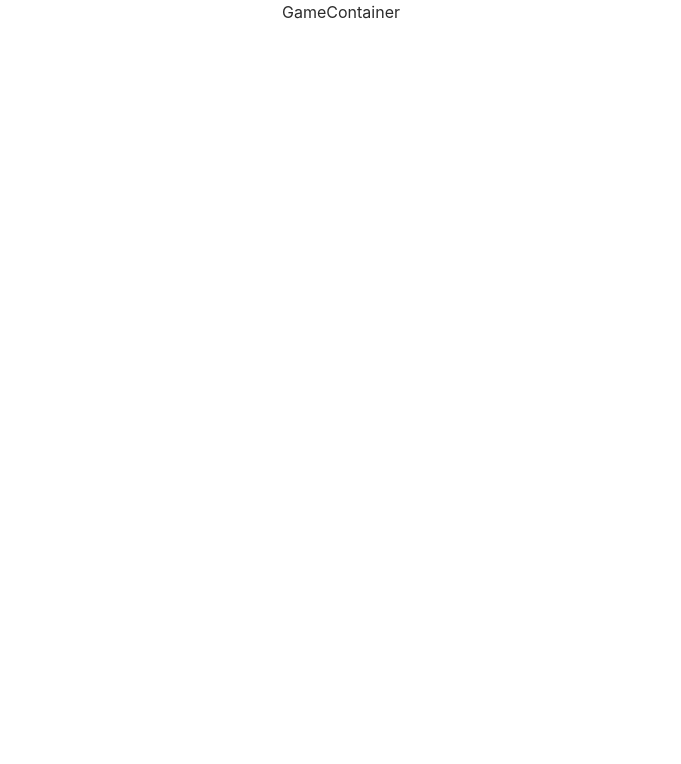
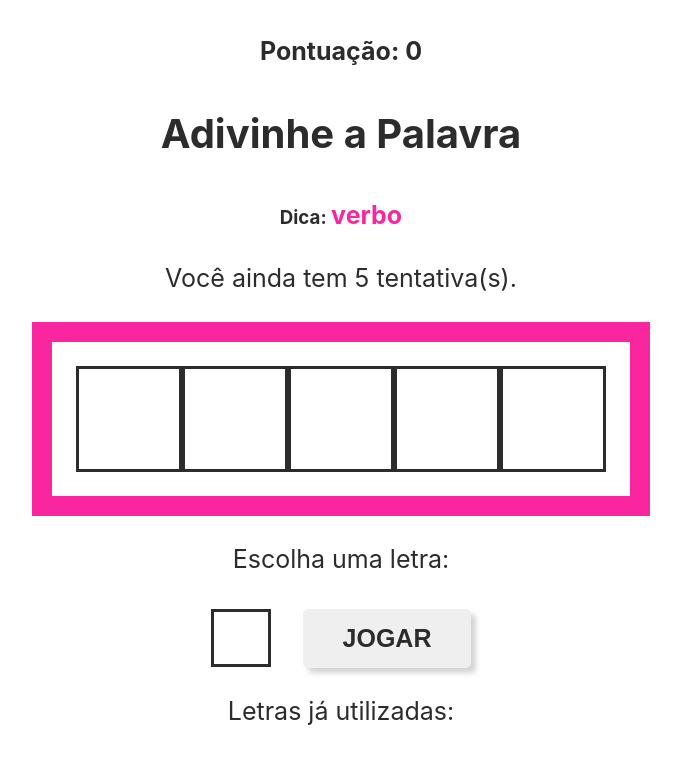
Before and after one commit to vitoria-almeida/verbalizando, a React (Vite) app in the folder react/: page / in a window 1280 px wide. Both pictures are taken after a click on the button "JOGAR". Shown: the top 764 px of the page, without its empty margins (299-980 px from the left). Built offline with nearby package versions, Linux system fonts and the light colour scheme.

Commit message:
Adiciona lógica de inserção de letras
Adiciona lógica que insere as letras que foram adivinhadas corretamente ou não na tela, assim como alguns ajustes de CSS

```diff
--- a/react/src/App.jsx
+++ b/react/src/App.jsx
@@ -11,21 +11,68 @@ function App() {
   const stages = [
     {id: 1, stage: "start"},
     {id: 2, stage: "game"},
-    {id: 3, stage: "gameover"},
+    {id: 3, stage: "gameover"}
   ]
 
   const [gameStage, setGameStage] = useState(stages[0].stage)
   const [words] = useState(wordsList)
+  const [pickedWord, setPickedWord] = useState('')
+  const [pickedCategory, setPickedCategory] = useState('')
+  const [letters, setLetters] = useState([])
+  const [guessedLetters, setGuessedLetters] = useState([])
+  const [wrongLetters, setWrongLetters] = useState([])
+  const [chances, setChances] = useState(5)
+  const [score, setScore] = useState(0)
+
+  function randomCategoryAndWord() {
+    const categories = Object.keys(words)
+    const category = categories[Math.floor(Math.random() * Object.keys(categories).length)]
+    const word = words[category][Math.floor(Math.random() * words[category].length)]
+    return {category, word}
+  }
 
   const startGame = () => {
+    const {category, word} = randomCategoryAndWord()
+
+    //transforming a word in an array of letters
+    let wordsLetters = word.split('')
+    wordsLetters = wordsLetters.map((letter) => letter.toLowerCase())
+
+    //setting states with variables created above
+    setPickedCategory(category)
+    setPickedWord(word)
+    setLetters(wordsLetters)
+
     setGameStage(stages[1].stage)
   }
 
+  const verifyLetter = (letter) => {
+    const defaultLetter = letter.toLowerCase()
+
+    if(guessedLetters.includes(defaultLetter) || wrongLetters.includes(defaultLetter)) {
+      return
+    }
+
+    if(letters.includes(defaultLetter)) {
+      setGuessedLetters((actualGuessedLetters) => [
+        ...actualGuessedLetters, defaultLetter
+      ])
+    } else {
+      setWrongLetters((actualWrongLetters) => [
+        ...actualWrongLetters, defaultLetter
+      ])
+    }
+  }
+
+  const retry = () => {
+    setGameStage(stages[0].stage)
+  }
+
   return (
-    <div className={styles.div}>
+    <div className={styles.divApp}>
       {gameStage === 'start' && <StartContainer startGame={startGame}/>}
-      {gameStage === 'game' && <GameContainer/>}
-      {gameStage === 'gameover' && <GameoverContainer/>}
+      {gameStage === 'game' && <GameContainer verifyLetter={verifyLetter} pickedWord={pickedWord} pickedCategory={pickedCategory} letters={letters} guessedLetters={guessedLetters} wrongLetters={wrongLetters} chances={chances} score={score}/>}
+      {gameStage === 'gameover' && <GameoverContainer retry={retry}/>}
     </div>
   )
 }
--- a/react/src/App.module.css
+++ b/react/src/App.module.css
@@ -1,4 +1,4 @@
-div {
+.divApp {
     display: flex;
     flex-direction: column;
     align-items: center;
@@ -7,7 +7,7 @@ div {
 }
 
 @media screen and (max-width: 765px) {
-    div {
+    .divApp {
         justify-content: center;
     }
 }
--- /dev/null
+++ b/react/src/components/Button.jsx
@@ -0,0 +1,10 @@
+/* eslint-disable react/prop-types */
+import styles from './css/Button.module.css'
+
+const Button = ({ handleOnClick, text }) => {
+  return (
+    <button className={styles.button} onClick={handleOnClick}>{text}</button>
+  )
+}
+
+export default Button
--- a/react/src/components/GameContainer.jsx
+++ b/react/src/components/GameContainer.jsx
@@ -1,8 +1,49 @@
+/* eslint-disable react/prop-types */
+import { useState, useRef } from 'react'
+import Button from './Button'
 import styles from './css/GameContainer.module.css'
 
-const GameContainer = () => {
+const GameContainer = ({ verifyLetter, pickedWord, pickedCategory, letters, guessedLetters, wrongLetters, chances, score }) => {
+  const [letter, setLetter] = useState('')
+  const letterInputRef = useRef(null)
+
+  function handleSubmit(e) {
+    e.preventDefault()
+    verifyLetter(letter)
+    setLetter('')
+    letterInputRef.current.focus()
+  }
+
   return (
-    <div>GameContainer</div>
+    <div className={styles.div}>
+      <h4>Pontuação: {score}</h4>
+      <h2>Adivinhe a Palavra</h2>
+      <h3>Dica: <span className={styles.dica}>{pickedCategory}</span></h3>
+      <p>Você ainda tem {chances} tentativa(s).</p>
+
+      <div className={styles.wordContainer}>
+        {letters.map((letter, index) => (
+          guessedLetters.includes(letter)
+          ? <span key={index} className={styles.letter}>{letter}</span>
+          : <span key={index} className={styles.blankSquare}></span>
+        ))}
+      </div>
+
+      <div className={styles.letterContainer}>
+        <p>Escolha uma letra:</p>
+        <form onSubmit={handleSubmit}>
+          <input type='text' name='letter' maxLength='1' required onChange={(e) => setLetter(e.target.value)} value={letter} ref={letterInputRef}/>
+          <Button text='JOGAR'/>
+        </form>
+      </div>
+
+      <div className={styles.wrongLettersContainer}>
+        <p>Letras já utilizadas:</p>
+        {wrongLetters.map((letter, index) => (
+          <span key={index}>{letter}, </span>
+        ))}
+      </div>
+    </div>
   )
 }
 
--- a/react/src/components/GameoverContainer.jsx
+++ b/react/src/components/GameoverContainer.jsx
@@ -1,8 +1,12 @@
+import Button from './Button'
 import styles from './css/GameoverContainer.module.css'
 
-const GameoverContainer = () => {
+// eslint-disable-next-line react/prop-types
+const GameoverContainer = ({ retry }) => {
   return (
-    <div>GameoverContainer</div>
+    <div>
+      <Button text='JOGAR NOVAMENTE' handleOnClick={retry}/>
+    </div>
   )
 }
 
--- a/react/src/components/StartContainer.jsx
+++ b/react/src/components/StartContainer.jsx
@@ -1,13 +1,14 @@
-import styles from './css/StartContainer.module.css'
+import Button from './Button'
 import Title from './Title'
 
-const Container = ({startGame}) => {
+import styles from './css/StartContainer.module.css'
+
+// eslint-disable-next-line react/prop-types
+const Container = ({ startGame }) => {
   return (
     <section className={styles.section}>
         <Title/>
-        <div className={styles.divButton}>
-          <button className={styles.button} onClick={startGame}>JOGAR</button>
-        </div>
+        <Button text="JOGAR" handleOnClick={startGame}/>
     </section>
   )
 }
--- /dev/null
+++ b/react/src/components/css/Button.module.css
@@ -0,0 +1,18 @@
+button {
+    font-size: 25px;
+    font-weight: 800;
+    color: var(--fontColor);
+    transition: all .6s ease;
+
+    padding: 15px 40px;
+    border: none;
+    border-radius: 5px;
+    box-shadow: 5px 5px 5px #7070704c;
+    cursor: pointer;
+}
+
+button:hover {
+    font-size: 30px;
+    letter-spacing: .25em;
+    transition: all .6s ease;
+}
--- a/react/src/components/css/GameContainer.module.css
+++ b/react/src/components/css/GameContainer.module.css
@@ -0,0 +1,57 @@
+div {
+    text-align: center;
+}
+
+h2 {
+    font-size: 2.5em;
+}
+
+h4 {
+    font-size: 25px;
+    font-weight: bold;
+}
+
+.dica {
+    color: var(--pink);
+}
+
+p, span {
+    font-size: 25px;
+}
+
+.wordContainer {
+    margin: 1.5em;
+    padding: 1.5em;
+    border: 20px solid var(--pink);
+    display: flex;
+}
+
+.wordContainer .letter, .blankSquare {
+    font-size: 70px;
+    line-height: 1.5;
+    border: 3px solid var(--fontColor);
+    height: 100px;
+    width: 100px;
+    text-transform: uppercase;
+    font-weight: bold;
+}
+
+.letterContainer p {
+    margin-bottom: 1.2em;
+}
+
+.letterContainer form {
+    display: flex;
+    align-items: center;
+    justify-content: center;
+}
+
+.letterContainer form input {
+    width: 50px;
+    height: 50px;
+    font-size: 2em;
+    text-align: center;
+    border: 3px solid var(--fontColor);
+    text-transform: uppercase;
+    margin-right: 1em;
+}
--- a/react/src/components/css/StartContainer.module.css
+++ b/react/src/components/css/StartContainer.module.css
@@ -5,27 +5,3 @@ section {
     align-items: center;
     width: 100%;
 }
-
-.divButton {
-    width: 100%;
-    height: auto;
-}
-
-button {
-    font-size: 25px;
-    font-weight: 800;
-    color: var(--fontColor);
-    transition: all .6s ease;
-
-    padding: 15px 40px;
-    border: none;
-    border-radius: 5px;
-    box-shadow: 5px 5px 5px #7070704c;
-    cursor: pointer;
-}
-
-button:hover {
-    font-size: 30px;
-    letter-spacing: .25em;
-    transition: all .6s ease;
-}
```
